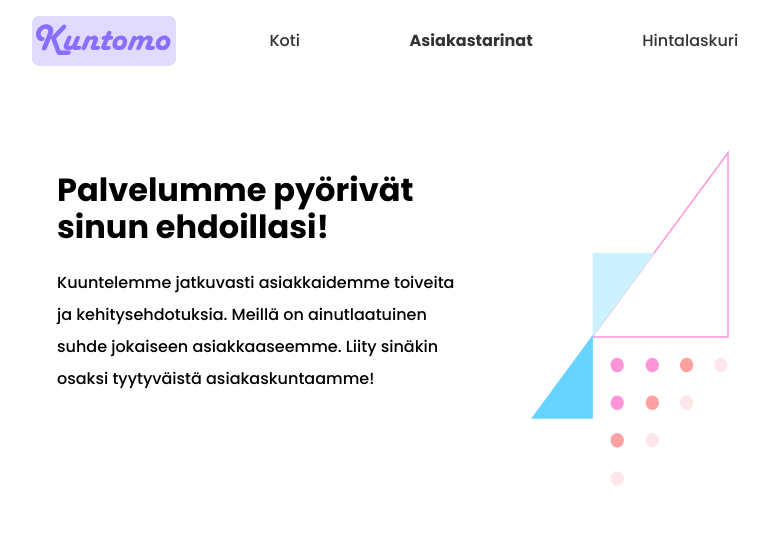
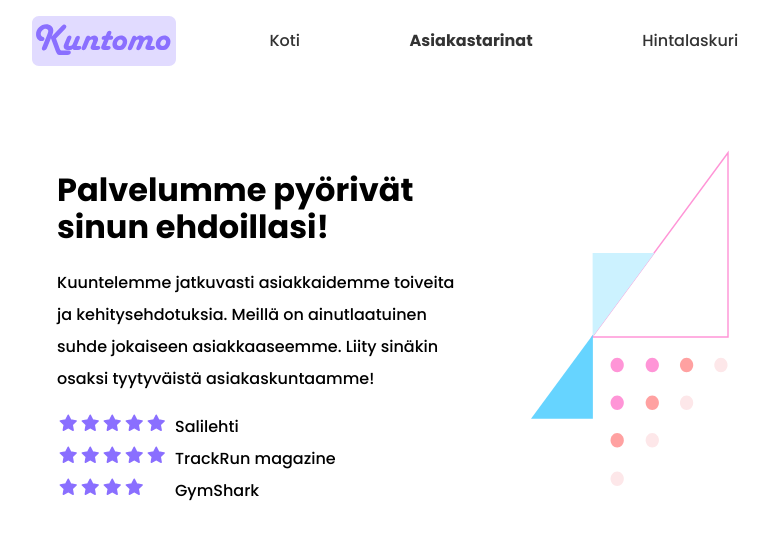
Before and after one commit to tulipekoni/Kuntomo, a React (Create React App) app: page /asiakastarinat in a window 1280 px wide. Shown: the top 538 px of the page, without its empty margins (247-1015 px from the left). Built offline with nearby package versions, Linux system fonts and the light colour scheme.

Commit message:
added startReviews

```diff
--- /dev/null
+++ b/src/components/StarReview.js
@@ -0,0 +1,54 @@
+import React from "react";
+import styled from "styled-components";
+import { device } from "../infrastructure/media-queries/device";
+export default function StarReview({ starCount, label }) {
+  return (
+    <Container>
+      <div>
+        {[...Array(starCount)].map(() => {
+          return <Star hide={false} />;
+        })}
+      </div>
+      <Label marginLeft={5 - starCount}>{label}</Label>
+    </Container>
+  );
+}
+
+const Container = styled.div`
+  display: flex;
+  align-items: center;
+  padding: 0;
+  flex-direction: column;
+  @media ${device.tablet} {
+    flex-direction: row;
+  }
+`;
+const Label = styled.p`
+  line-height: 0;
+  margin-left: 0;
+  @media ${device.tablet} {
+    margin-left: ${(props) => props.marginLeft * 22 + 8}px;
+  }
+`;
+
+const Star = ({ hide }) => {
+  return (
+    <svg
+      width='18'
+      height='17'
+      viewBox='0 0 18 17'
+      fill='none'
+      xmlns='http://www.w3.org/2000/svg'
+      style={{ margin: 2, paddingBottom: 4 }}
+    >
+      <path
+        d='M9.24002 1.22668L11.6708 6.15122L17.1067 6.94575L13.1734 10.7768L14.1016 16.1891L9.24002 13.6324L4.37842 16.1891L5.30669 10.7768L1.37335 6.94575L6.80922 6.15122L9.24002 1.22668Z'
+        fill={hide ? "fff" : "#8A6FFF"}
+        stroke={hide ? "fff" : "#8A6FFF"}
+        stroke-width='1.57333'
+        stroke-linecap='round'
+        stroke-linejoin='round'
+      />
+    </svg>
+  );
+};
--- a/src/infrastructure/styles/typography.css
+++ b/src/infrastructure/styles/typography.css
@@ -4,7 +4,6 @@ h1{
     color: '#333333';
     font-weight: bold;
     text-align: center;
-
 }
 
 p{
--- a/src/pages/asiakastarinat/AsiakastarinatHero.js
+++ b/src/pages/asiakastarinat/AsiakastarinatHero.js
@@ -1,9 +1,11 @@
 import React from "react";
 import ImageSVG from "../../components/image-svg";
-
+import StarReview from "../../components/StarReview";
+import styled from "styled-components";
+import { device } from "../../infrastructure/media-queries/device";
 export default function () {
   return (
-    <div style={{ display: "flex", flexDirection: "row", padding: 64 }}>
+    <Container>
       <div>
         <h1>Palvelumme pyörivät sinun ehdoillasi!</h1>
         <p>
@@ -11,11 +13,33 @@ export default function () {
           Meillä on ainutlaatuinen suhde jokaiseen asiakkaaseemme. Liity sinäkin
           osaksi tyytyväistä asiakaskuntaamme!
         </p>
+        <StarContainer>
+          <StarReview starCount={5} label='Salilehti' />
+          <StarReview starCount={5} label='TrackRun magazine' />
+          <StarReview starCount={4} label='GymShark' />
+        </StarContainer>
       </div>
 
-      <div style={{ flex: 1 }}>
+      <ImageContainer>
         <ImageSVG i={1} />
-      </div>
-    </div>
+      </ImageContainer>
+    </Container>
   );
 }
+const Container = styled.div`
+  display: flex;
+  flex-direction: row;
+  padding: 64px;
+`;
+const ImageContainer = styled.div`
+  flex: 1;
+`;
+const StarContainer = styled.div`
+  display: flex;
+  flex-direction: row;
+  align-self: center;
+  justify-content: space-around;
+  @media ${device.tablet} {
+    flex-direction: column;
+  }
+`;
```
